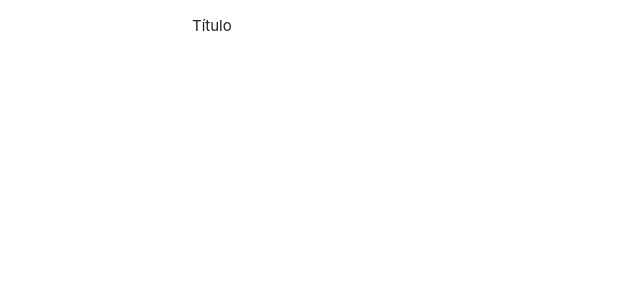
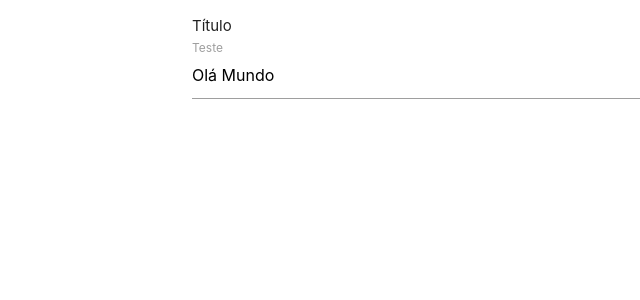
Before and after one commit to marcusmourao/nuxt-starter-template, a Nuxt app: page / in a window 1280 px wide. Shown: the top 300 px of the page, without its empty margins (0-640 px from the left). Built offline with nearby package versions, Linux system fonts and the light colour scheme.

Commit message:
Update generic input component

```diff
--- a/components/generic-input.vue
+++ b/components/generic-input.vue
@@ -1,14 +1,15 @@
 <template>
   <div class="input-field">
+    <input
+      :class="{'invalid': !isValueValid}"
+      :name="id"
+      :type="type"
+      :id="id"
+      v-model="value"
+      class="validate"
+    >
     <label :for="id">
       {{ label }}
-      <input
-        :class="{'invalid': !isValueValid}"
-        :name="id"
-        :id="id"
-        v-bind="$attrs"
-        v-model="value"
-      >
     </label>
     <span
       :data-error="errorMessage"
@@ -21,7 +22,6 @@ import {getValidateFunctionBySlug} from '../validate/validate';
 
 export default {
   name: 'generic-input',
-  inheritAttrs: false,
   props: {
     options: {
       type: Object,
@@ -51,8 +51,14 @@ export default {
     validateFunctionSlug() {
       return this.options.validateFunctionSlug || '';
     },
+    label() {
+      return this.options.label || this.label;
+    },
     id() {
       return this.options.id || this._uid;
+    },
+    type() {
+      return this.options.type || 'text';
     },
     isValueValid() {
       if (this.enableValidation) {
--- a/pages/index.vue
+++ b/pages/index.vue
@@ -2,6 +2,10 @@
   <section class="container">
     <div>
       <p>{{ $t('title') }}</p>
+      <generic-input
+        :initialValue="'Olá Mundo'"
+        :enableValidation="true"
+        :options="{label: 'Teste', id: 'test', validateFunctionSlug: 'text-exists'}"/>
     </div>
   </section>
 </template>
```
